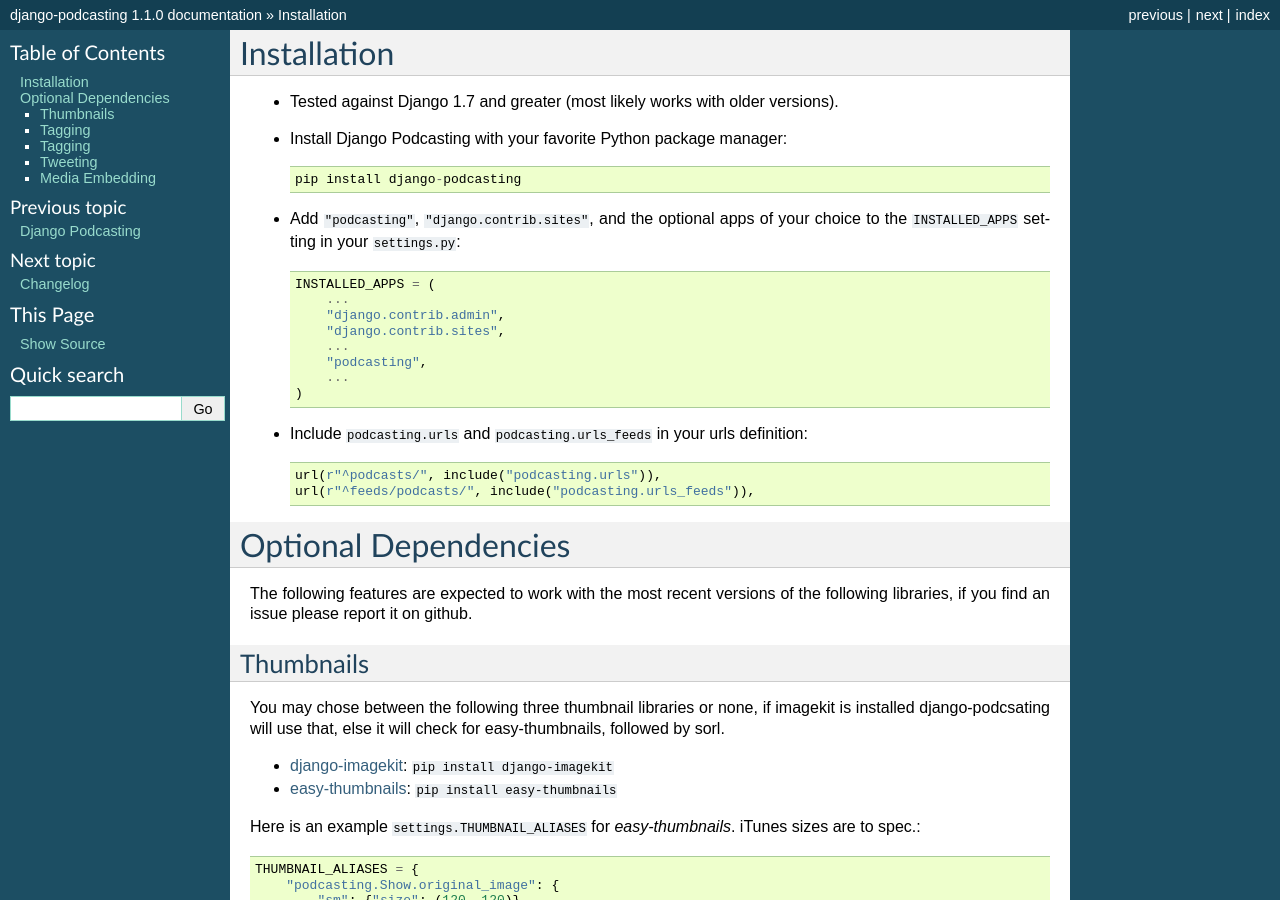
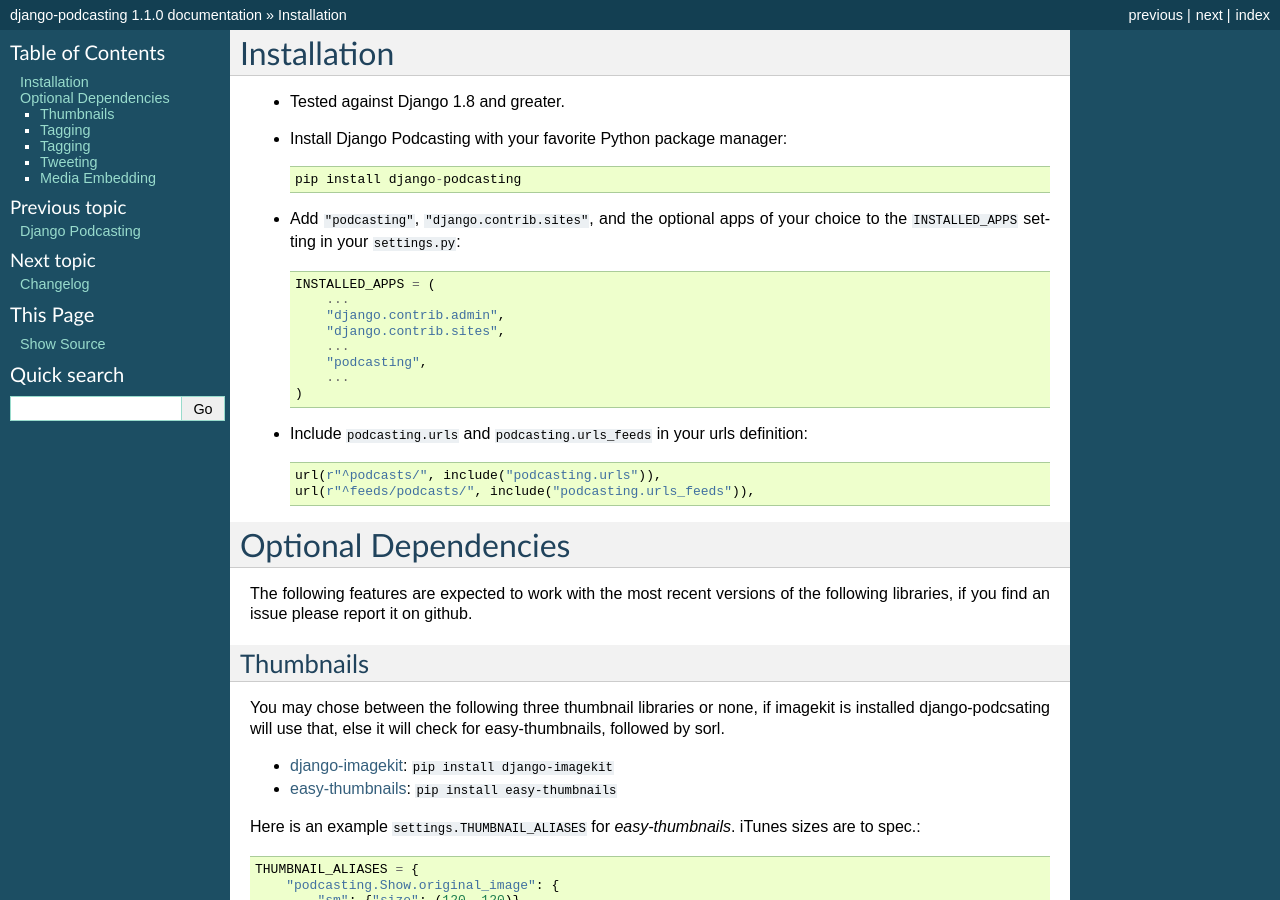
Before and after one commit to rizumu/django-podcasting, a Sphinx documentation site: the page built from docs/installation.rst, in a window 1280 px wide and 900 px high. Built offline with Sphinx 7.4.7, drawn with Linux system fonts in a browser that asks for light colours.

Commit message:
Update docs to reflect supported Django versions.

```diff
--- a/README.rst
+++ b/README.rst
@@ -28,7 +28,7 @@
 twitter support.
 
 
-* Tested against Django 1.7 and greater (most likely works with older versions).
+* Tested against Django 1.8 and greater.
 
 
 * Install Django Podcasting with your favorite Python package manager::
--- a/docs/installation.rst
+++ b/docs/installation.rst
@@ -1,7 +1,7 @@
 Installation
 ============
 
-* Tested against Django 1.7 and greater (most likely works with older versions).
+* Tested against Django 1.8 and greater.
 
 * Install Django Podcasting with your favorite Python package manager::
 
```
